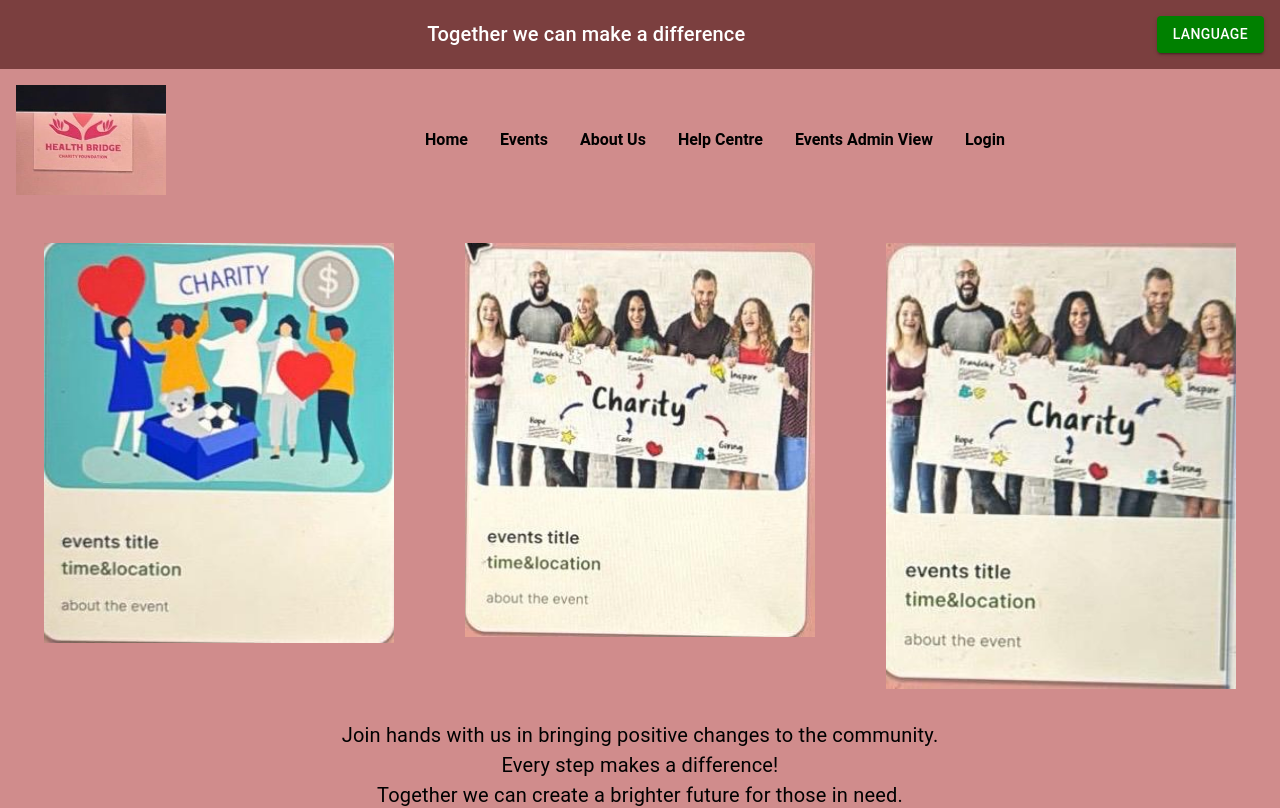
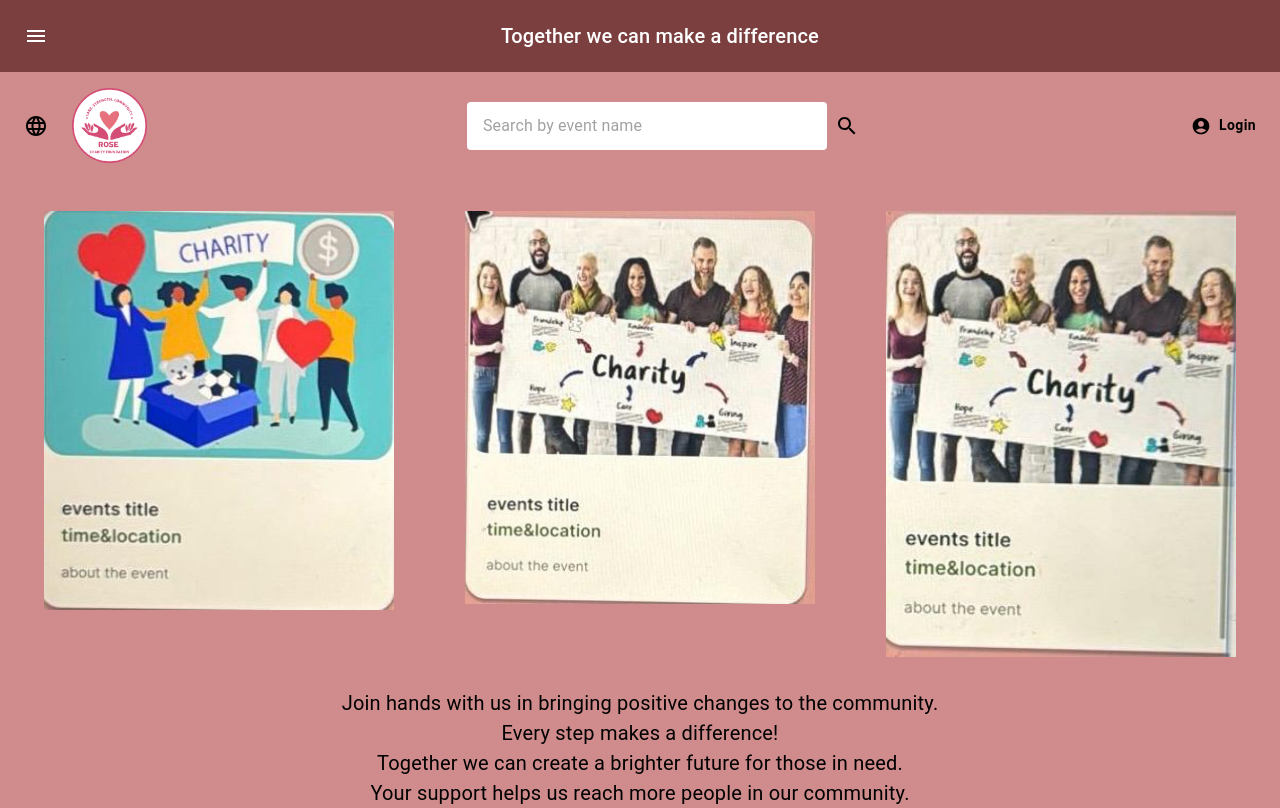
Before and after one commit to camstarhall/KV6002-Team-Project, a React (Vite) app in the folder KV6002/: page / in a window 1280 px wide. Shown: the top 808 px of the page. Built offline with nearby package versions, Linux system fonts and the light colour scheme; what i18n-iso-countries would draw is missing.

Commit message:
Header Updated
Header has been changed slightly to incorporate a search bar and a burger menu

```diff
--- a/KV6002/src/components/Header.jsx
+++ b/KV6002/src/components/Header.jsx
@@ -1,48 +1,178 @@
-import React from "react";
-import { Box, Button, Typography } from "@mui/material";
-import { Link } from "react-router-dom"; // Import Link from react-router-dom
-import charityLogo from "../assets/logo.jpg"; // Update the path as necessary
-import "../App.css"; // Importing App.css from the src directory
+import React, { useState } from "react";
+import {
+  Box,
+  Button,
+  Typography,
+  InputBase,
+  IconButton,
+  Drawer,
+  List,
+  ListItem,
+  ListItemText,
+} from "@mui/material";
+import { Link } from "react-router-dom";
+import MenuIcon from "@mui/icons-material/Menu";
+import SearchIcon from "@mui/icons-material/Search";
+import LanguageIcon from "@mui/icons-material/Language";
+import AccountCircleIcon from "@mui/icons-material/AccountCircle";
+import charityLogo from "../assets/Rose_logo.png";
+import "../App.css";
 
 function Header() {
+  const [menuOpen, setMenuOpen] = useState(false);
+
+  const toggleMenu = () => {
+    setMenuOpen(!menuOpen);
+  };
+
   return (
     <Box>
       {/* Top Part of the Header */}
       <Box
         sx={{
-          backgroundColor: "#7B3F3F", // Darker shade
+          backgroundColor: "#7B3F3F",
           display: "flex",
           justifyContent: "space-between",
           alignItems: "center",
           padding: "1rem",
         }}
       >
-        <Typography variant="h6" sx={{ color: 'white', textAlign: 'center', flexGrow: 1 }}>
+        {/* Burger Icon for Menu */}
+        <IconButton
+          onClick={toggleMenu}
+          sx={{ color: "white" }}
+        >
+          <MenuIcon />
+        </IconButton>
+
+        <Typography
+          variant="h6"
+          sx={{ color: "white", textAlign: "center", flexGrow: 1 }}
+        >
           Together we can make a difference
         </Typography>
-        <Button variant="contained" sx={{ backgroundColor: 'green', color: 'white' }}>
-          Language
-        </Button>
       </Box>
+
+      {/* Drawer for Menu Links */}
+      <Drawer
+        anchor="left"
+        open={menuOpen}
+        onClose={toggleMenu}
+      >
+        <Box
+          sx={{ width: 250, padding: "1rem" }}
+          onClick={toggleMenu}
+        >
+          <List>
+            <ListItem
+              button
+              component={Link}
+              to="/"
+            >
+              <ListItemText primary="Home" />
+            </ListItem>
+            <ListItem
+              button
+              component={Link}
+              to="/events"
+            >
+              <ListItemText primary="Events" />
+            </ListItem>
+            <ListItem
+              button
+              component={Link}
+              to="/about"
+            >
+              <ListItemText primary="About Us" />
+            </ListItem>
+            <ListItem
+              button
+              component={Link}
+              to="/help"
+            >
+              <ListItemText primary="Help Centre" />
+            </ListItem>
+            <ListItem
+              button
+              component={Link}
+              to="/events-list-admin-view"
+            >
+              <ListItemText primary="Events Admin View" />
+            </ListItem>
+            <ListItem
+              button
+              component={Link}
+              to="/login"
+            >
+              <ListItemText primary="Login" />
+            </ListItem>
+          </List>
+        </Box>
+      </Drawer>
 
       {/* Bottom Part of the Header */}
       <Box
         sx={{
-          backgroundColor: "#D08C8C", // Lighter shade
+          backgroundColor: "#D08C8C",
           display: "flex",
           alignItems: "center",
           padding: "1rem",
         }}
       >
-        <img src={charityLogo} alt="Charity Logo" style={{ width: '150px', marginRight: 'auto' }} />
-        <nav style={{ display: 'flex', justifyContent: 'center', flexGrow: 1 }}>
-          <Link to="/" style={{ margin: '0 1rem', color: 'black', fontWeight: 'bold', textDecoration: 'none' }}>Home</Link>
-          <Link to="/events" style={{ margin: '0 1rem', color: 'black', fontWeight: 'bold', textDecoration: 'none' }}>Events</Link>
-          <Link to="/about" style={{ margin: '0 1rem', color: 'black', fontWeight: 'bold', textDecoration: 'none' }}>About Us</Link>
-          <Link to="/help" style={{ margin: '0 1rem', color: 'black', fontWeight: 'bold', textDecoration: 'none' }}>Help Centre</Link>
-          <Link to="/events-list-admin-view" style={{ margin: '0 1rem', color: 'black', fontWeight: 'bold', textDecoration: 'none' }}>Events Admin View </Link> {/* Admin Events link */}
-          <Link to="/login" style={{ margin: '0 1rem', color: 'black', fontWeight: 'bold', textDecoration: 'none' }}>Login</Link>
-        </nav>
+        {/* Language Button */}
+        <IconButton sx={{ color: "black" }}>
+          <LanguageIcon />
+        </IconButton>
+
+        {/* Logo */}
+        <img
+          src={charityLogo}
+          alt="Charity Logo"
+          style={{ width: "75px", marginLeft: "1rem", marginRight: "auto" }}
+        />
+
+        {/* Search Bar */}
+        <Box
+          sx={{
+            display: "flex",
+            alignItems: "center",
+            flexGrow: 1,
+            maxWidth: "400px",
+            margin: "0 2rem",
+          }}
+        >
+          <InputBase
+            placeholder="Search by event name"
+            sx={{
+              backgroundColor: "white",
+              padding: "0.5rem 1rem",
+              borderRadius: "4px",
+              width: "100%",
+            }}
+          />
+          <IconButton
+            type="submit"
+            aria-label="search"
+            sx={{ color: "black" }}
+          >
+            <SearchIcon />
+          </IconButton>
+        </Box>
+
+        {/* Login Button */}
+        <Button
+          component={Link}
+          to="/login"
+          startIcon={<AccountCircleIcon />}
+          sx={{
+            color: "black",
+            textTransform: "none",
+            fontWeight: "bold",
+            marginLeft: "auto",
+          }}
+        >
+          Login
+        </Button>
       </Box>
     </Box>
   );
```
Also changed, not shown: KV6002/src/assets/Rose_logo.png (added), 1 other file (tests, documents, lock files or other folders).
